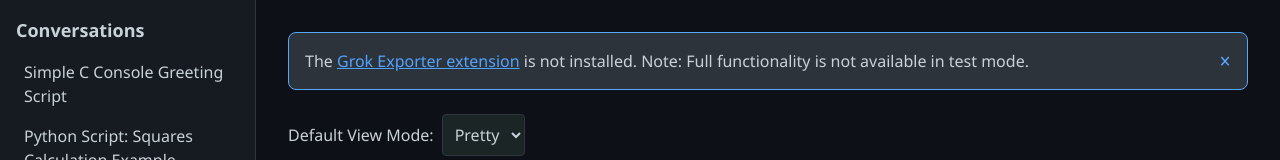
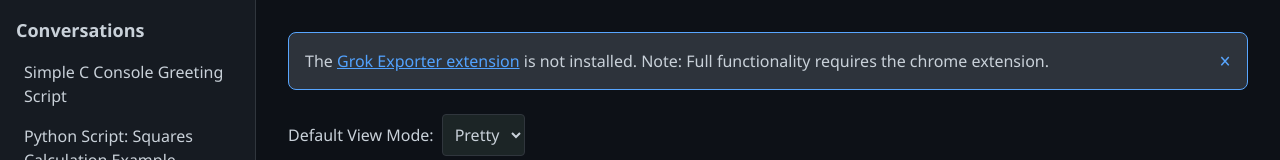
Before and after one commit to spencermx/Exporter, a Next.js app in the folder app-website/: page / in a window 1280 px wide. Shown: the top 160 px of the page. Built offline with nearby package versions, Linux system fonts and the light colour scheme.

Commit message:
updated text

```diff
--- a/app-website/src/app/page.tsx
+++ b/app-website/src/app/page.tsx
@@ -182,8 +182,7 @@ export default function Home() {
               >
                 Grok Exporter extension
               </a>{" "}
-              is not installed. Note: Full functionality is not available in
-              test mode.
+              is not installed. Note: Full functionality requires the chrome extension.
             </p>
             <button
               onClick={() => setShowExtensionAlert(false)}
```
